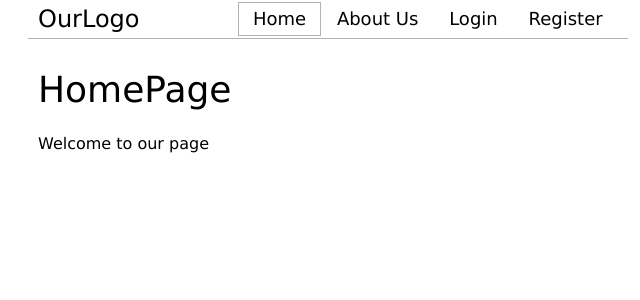
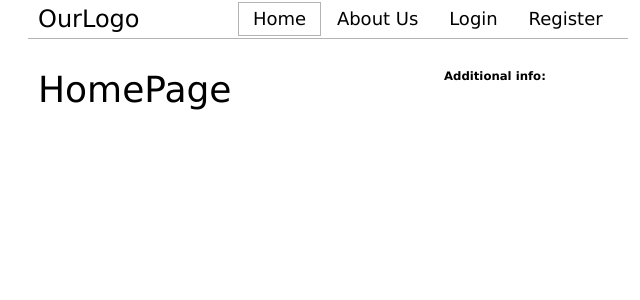
Before and after one commit to MariusAskelovic/12_react_context_api_formik, a React (Vite) app: page / in a window 1280 px wide. Shown: the top 300 px of the page, without its empty margins (312-952 px from the left). Built offline with nearby package versions, Linux system fonts and the light colour scheme.

Commit message:
show user info

```diff
--- /dev/null
+++ b/src/components/Aside.jsx
@@ -0,0 +1,41 @@
+// import { useContext, useEffect, useState } from 'react';
+// import { styled } from 'styled-components';
+// import AuthContext from '../store/AuthContext';
+
+// const Block = styled.div`
+//   background-color: #eee;
+//   border-top-left-radius: 5px;
+//   border-bottom-left-radius: 5px;
+// `;
+// export default function Aside() {
+//   const [date, setDate] = useState(new Date());
+//   useEffect(() => {
+//     const intervalId = setInterval(() => setDate(new Date()), 1000);
+//     console.log('intervalId ===', intervalId);
+//     return () => clearInterval(intervalId);
+//   }, []);
+
+//   const ctx = useContext(AuthContext);
+//   return (
+//     <Block>
+//       <h3>{ctx.email}</h3>
+//       <p>{date.toLocaleDateString()}</p>
+//       <p>{date.toLocaleTimeString()}</p>
+//     </Block>
+//   );
+// }
+
+import { useContext } from 'react';
+import styled from 'styled-components';
+import AuthContext from '../store/AuthContext';
+
+export default function Aside() {
+  const ctx = useContext(AuthContext);
+  console.log('ctx ===', ctx);
+  return (
+    <div>
+      <h3>Additional info:</h3>
+      {ctx.isUserLoggedIn && <p>User: {ctx.email}</p>}
+    </div>
+  );
+}
--- a/src/components/Feedback.jsx
+++ b/src/components/Feedback.jsx
@@ -1,8 +1,17 @@
-export default function Feedback(status) {
+import { styled } from 'styled-components';
+const Success = styled.h3`
+  font-size: 24px;
+  color: green;
+`;
+const Failed = styled.h3`
+  font-size: 32px;
+  color: red;
+`;
+export default function Feedback(props) {
   return (
     <div>
-      {status === 'success' && <h3>Sveikiname prisijungus</h3>}
-      {status === 'failed' && <h3>Bandykite dar karta</h3>}
+      {props.status === 'success' && <Success>Sveikiname prisijungus</Success>}
+      {props.status === 'failed' && <Failed>Bandykite dar karta</Failed>}
     </div>
   );
 }
--- a/src/pages/HomePage.jsx
+++ b/src/pages/HomePage.jsx
@@ -1,15 +1,23 @@
 import { styled } from 'styled-components';
 import Wrap from '../styled/Wrap.styled';
+import Aside from '../components/Aside';
 
 const Title = styled.h1`
   font-size: 36px;
   font-weight: 500;
 `;
+const Grid = styled.div`
+  display: grid;
+  grid-template-columns: auto 30%;
+  gap: 15px;
+`;
 export default function HomePage() {
   return (
     <Wrap>
-      <Title>HomePage</Title>
-      <p>Welcome to our page</p>
+      <Grid>
+        <Title>HomePage</Title>
+        <Aside />
+      </Grid>
     </Wrap>
   );
 }
--- a/src/pages/RegisterPage.jsx
+++ b/src/pages/RegisterPage.jsx
@@ -70,7 +70,7 @@ export default function RegisterPage() {
       .then(() => {
         console.log('Sveiki sugryze :', userCredentialsObj.email);
         setLoginStatus('success');
-        // console.log('loginStatus ===', loginStatus);
+        console.log('loginStatus ===', loginStatus);
       })
       .catch((error) => {
         // prisiloginti nepavyko
@@ -78,6 +78,7 @@ export default function RegisterPage() {
         // formik.errors.email = error.response.data.error;
         // formik.setErrors({ email: error.response.data.error });
         setLoginStatus('failed');
+        console.log('loginStatus ===', loginStatus);
         // console.log('loginStatus ===', loginStatus);
         formik.setErrors({ email: 'Email or password not found' });
       });
```
